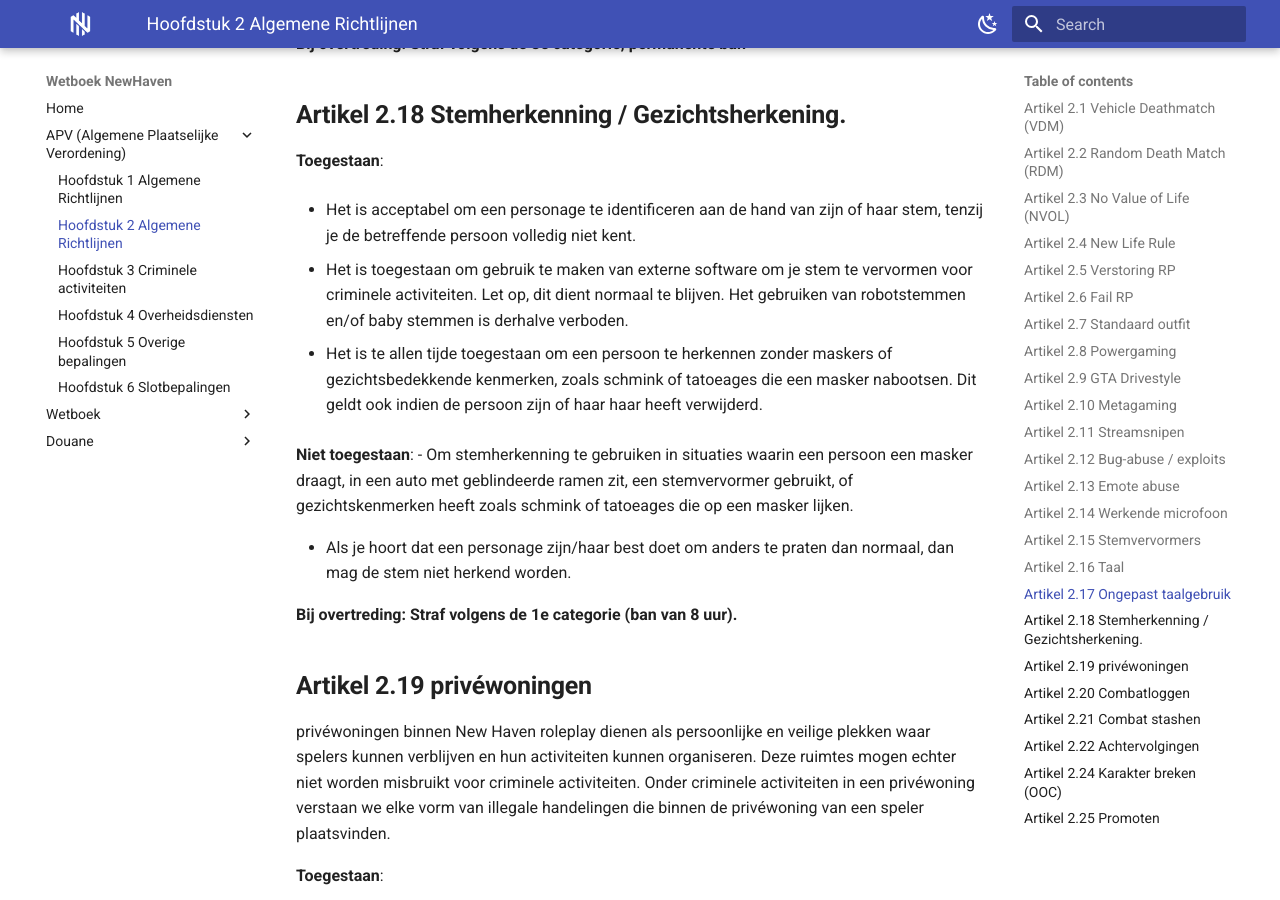
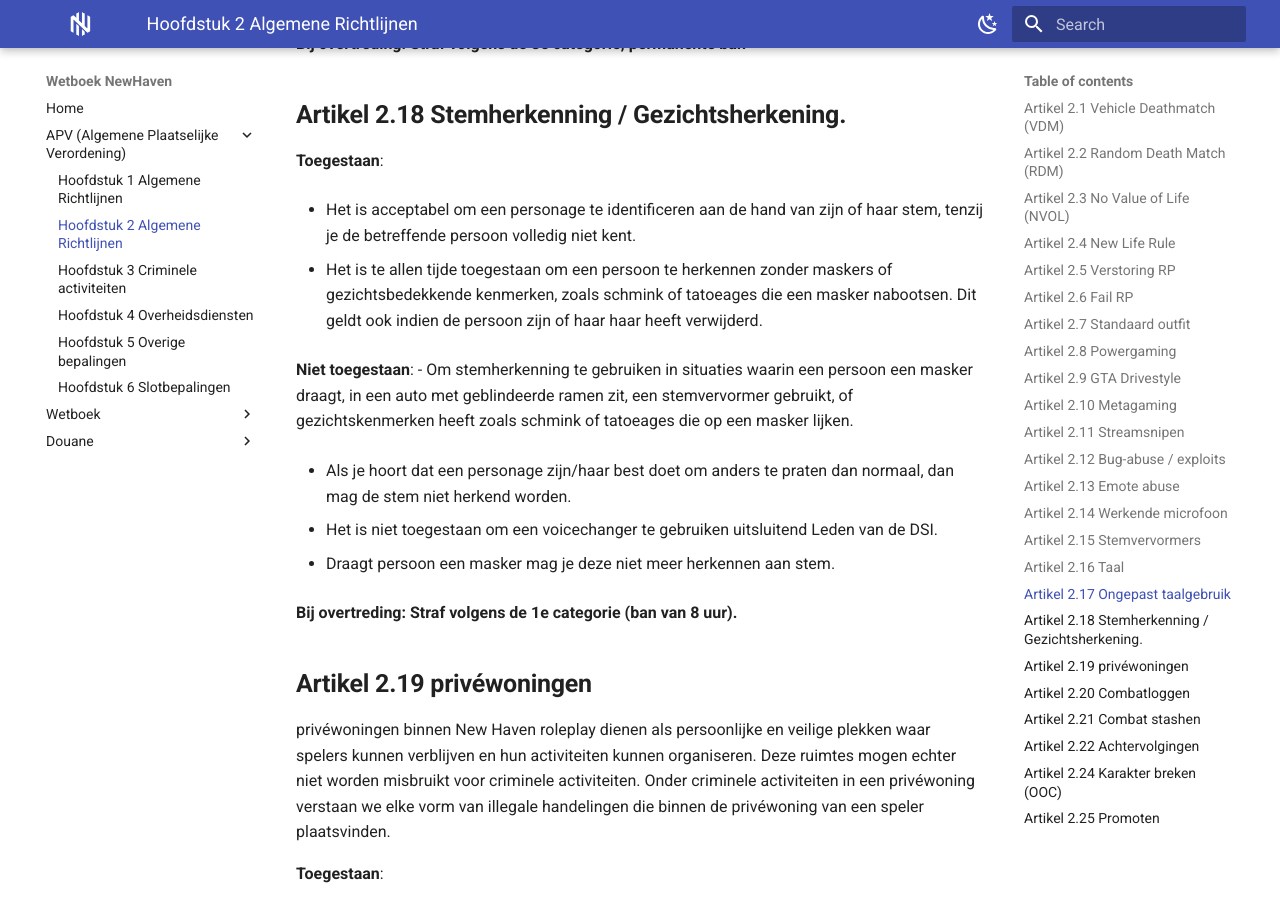
Before and after one commit to NH-Jayden/WetboekNH, an MkDocs documentation site: the page built from docs/apv2.md, in a window 1280 px wide and 900 px high, scrolled down 9134 px. Built offline with MkDocs 1.6.1 and Material for MkDocs 9.7.7, drawn with Linux system fonts in a browser that asks for light colours.

Commit message:
Update apv2.md

```diff
--- a/docs/apv2.md
+++ b/docs/apv2.md
@@ -306,11 +306,7 @@ Ongepast taalgebruik omvat het gebruik van beledigende, kwetsende of ongepaste u
 - Het is acceptabel om een personage te identificeren aan de hand van zijn of haar stem, tenzij je de betreffende persoon volledig niet kent.
 
 
-- Het is toegestaan om gebruik te maken van externe software om je stem te vervormen voor criminele activiteiten. Let op, dit dient normaal te blijven. Het gebruiken van robotstemmen en/of baby stemmen is derhalve verboden.
-
-
 - Het is te allen tijde toegestaan om een persoon te herkennen zonder maskers of gezichtsbedekkende kenmerken, zoals schmink of tatoeages die een masker nabootsen. Dit geldt ook indien de persoon zijn of haar haar heeft verwijderd.
-
 
 
 **Niet toegestaan**:
@@ -318,6 +314,9 @@ Ongepast taalgebruik omvat het gebruik van beledigende, kwetsende of ongepaste u
 
 - Als je hoort dat een personage zijn/haar best doet om anders te praten dan normaal, dan mag de stem niet herkend worden.
 
+- Het is niet toegestaan om een voicechanger te gebruiken uitsluitend Leden van de DSI.
+
+- Draagt persoon een masker mag je deze niet meer herkennen aan stem.
 
 **Bij overtreding: Straf volgens de 1e categorie (ban van 8 uur).**
 
```
